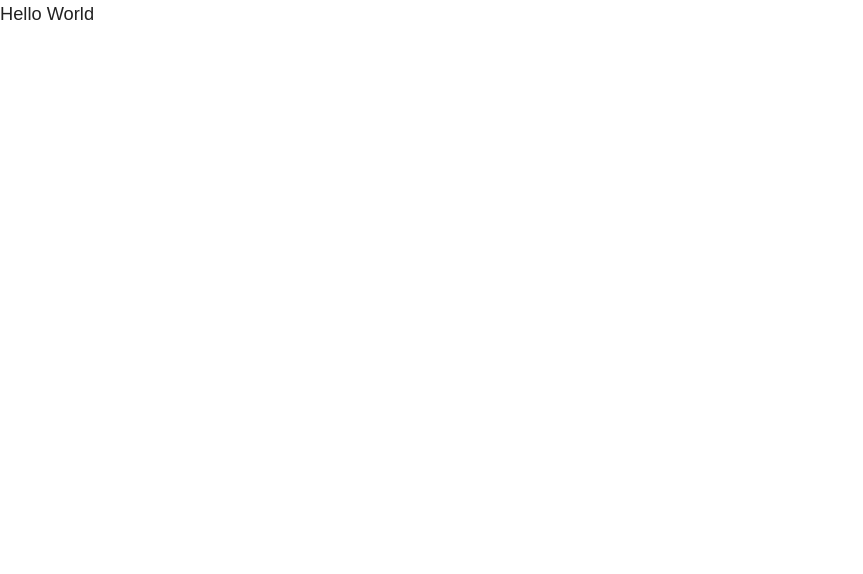
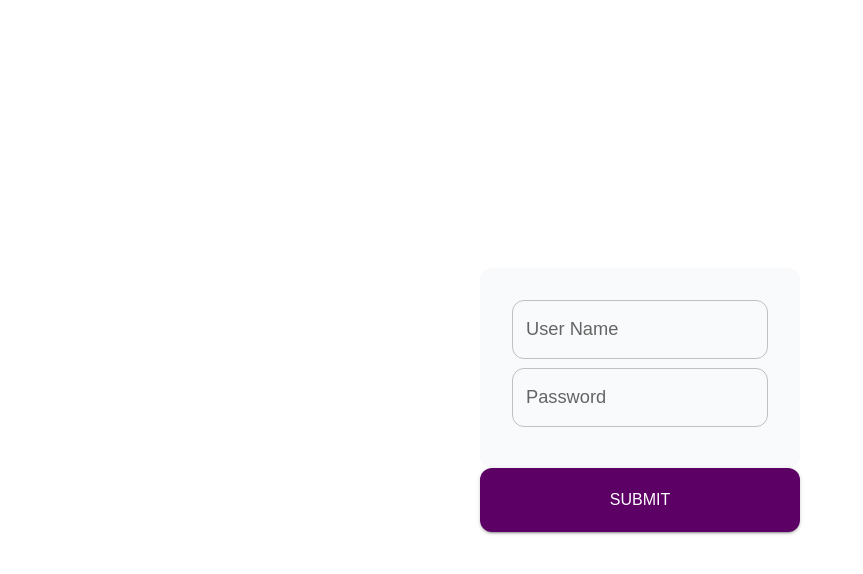
Before and after one commit to gibsonliketheguitar/STARR, a React (Vite) app: page /login in a window 1280 px wide. Shown: the top 574 px of the page, without its empty margins (0-863 px from the left). Built offline with nearby package versions, Linux system fonts and the light colour scheme.

Commit message:
implement basic login page

```diff
--- a/src/common/button/button.tsx
+++ b/src/common/button/button.tsx
@@ -1,11 +1,14 @@
 import { styled } from "@mui/material";
-import Button from "@mui/material/Button";
+import Button, { ButtonProps } from "@mui/material/Button";
 
-export default styled(Button)(({ theme }: any) => ({
+export default styled(Button)<ButtonProps>(({ theme, fullWidth }: any) => ({
   color: theme.primary,
   backgroundColor: theme.palette.primary[500],
   padding: theme.spacing(1),
   borderRadius: theme.shape.borderRadius,
   height: theme.spacing(8),
-  width: theme.spacing(20),
+  width: fullWidth ? '100%' : theme.spacing(20),
+  '&:hover': {
+    background: theme.palette.primary[800],
+  },
 }));
--- a/src/pages/login/login.tsx
+++ b/src/pages/login/login.tsx
@@ -1,5 +1,43 @@
+import { styled } from "@mui/material";
+import Box from "@mui/material/Box";
+import TextField from "@mui/material/TextField";
+
+import Button from "@common/button";
+import Form from "@common/form";
+
 export function Login() {
-    return (
-        <div>Hello World</div>
-    )
+
+  const handleLogin = (data: any) => {
+    console.log(data)
+  }
+
+  const Layout = styled(Box)(({ theme }: any) => ({
+    display: 'grid',
+    color: theme.primary,
+    backgroundColor: theme.palette.neutral[100],
+    padding: theme.spacing(4),
+    borderRadius: theme.shape.borderRadius,
+    height: theme.spacing(25),
+    width: theme.spacing(40),
+  }));
+
+  return (
+    <Box display='flex' justifyContent='center' alignItems='center' sx={{ width: '100vw', height: '100vh' }}>
+      <Form onSubmit={handleLogin}>
+        <Layout>
+          <TextField
+            name='username'
+            label="User Name"
+            variant="outlined"
+          />
+          <TextField
+            name='password'
+            label="Password"
+            variant="outlined"
+          />
+        </Layout>
+        <Button type='submit' variant="contained" fullWidth >Submit</Button>
+      </Form>
+    </Box>
+  )
 }
--- a/src/pages/theme.tsx
+++ b/src/pages/theme.tsx
@@ -79,4 +79,7 @@ export const light = createTheme({
       fontSize: 16,
     }
   },
+  shape: {
+    borderRadius: 12
+  }
 })
```
